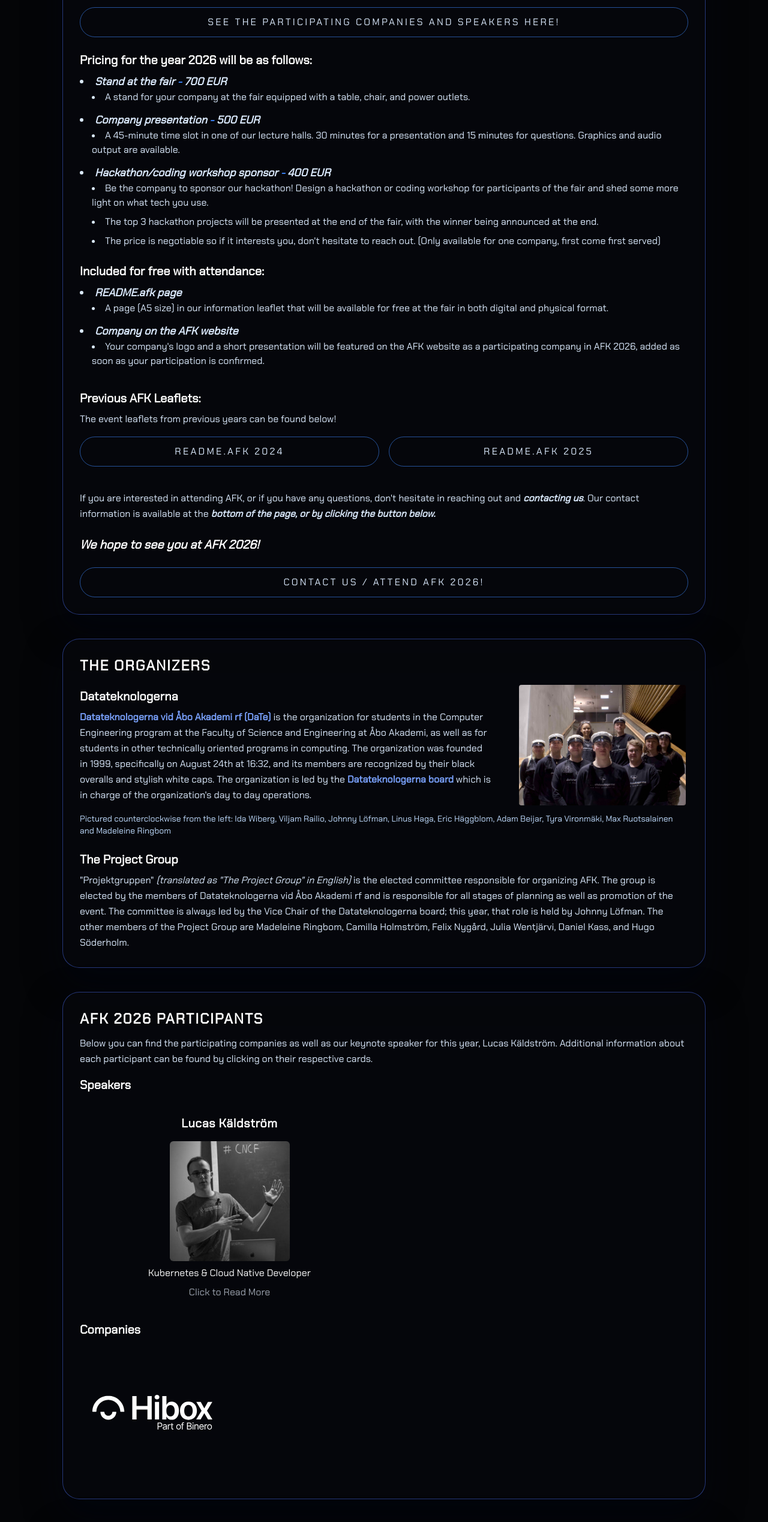
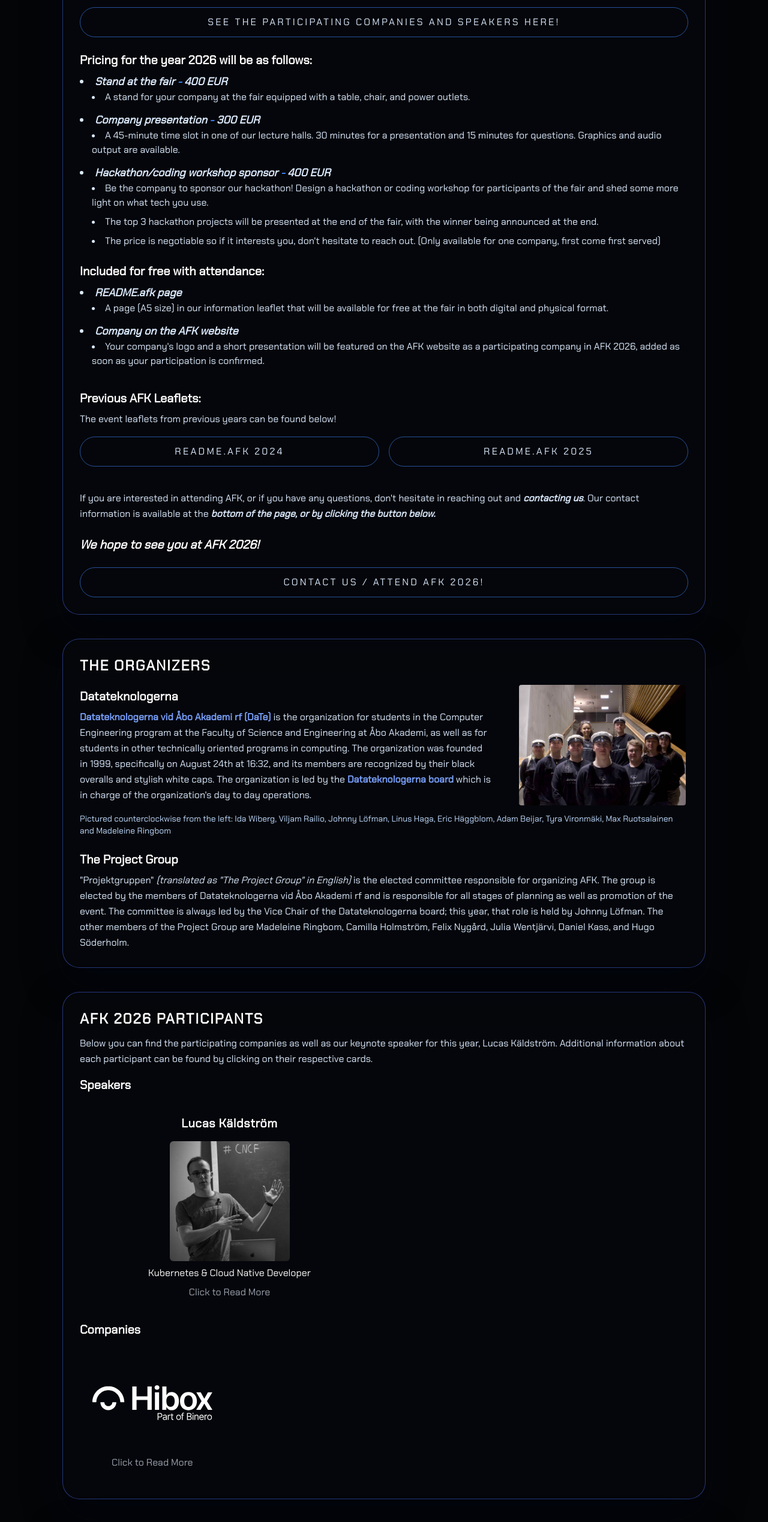
Before and after one commit to Datateknologerna-vid-Abo-Akademi/afk-website, a Next.js app: page / in a window 1280 px wide. Shown: the part 2060-4598 px from the top of the page at 60% size. Built offline with nearby package versions, Linux system fonts and the light colour scheme.

Commit message:
Update pricing

```diff
--- a/src/app/components/content/event-info/InfoBeforeFair.jsx
+++ b/src/app/components/content/event-info/InfoBeforeFair.jsx
@@ -36,7 +36,7 @@ const InfoBeforeFair = () => {
                 <li className="font-semibold text-lg italic">
                     Stand at the fair
                     <span className="font-semibold text-blue-500"> - </span>
-                    700 EUR
+                    400 EUR
                 </li>
                 <ul className="list-disc list-inside">
                     <li className="mb-3 ml-5 list-['- ']">
@@ -47,7 +47,7 @@ const InfoBeforeFair = () => {
                 <li className="font-semibold text-lg italic">
                     Company presentation{" "}
                     <span className="font-semibold text-blue-500"> - </span>
-                    500 EUR
+                    300 EUR
                 </li>
                 <ul className="list-disc list-inside">
                     <li className="mb-3 ml-5 list-['- ']">
--- a/src/app/components/content/participants/SelectedCompany.jsx
+++ b/src/app/components/content/participants/SelectedCompany.jsx
@@ -20,6 +20,8 @@ const Company = (props) => {
             id="company"
             onClick={() => props.handleClick(props.company)}
         >
+            <div className="flex flex-col">
+                <div className="flex h-40">
                     <Image
                         src={props.company.logo}
                         alt={props.company.name + " logo"}
@@ -27,6 +29,9 @@ const Company = (props) => {
                         width={200}
                         className="object-contain"
                     />
+                </div>
+                <p className="text-gray-400 text-center mt-2">Click to Read More</p>
+            </div>
         </div>
     );
 };
```
Also changed, not shown: 1 other file (tests, documents, lock files or other folders). Lines whose indentation alone changed are shown as unchanged.
